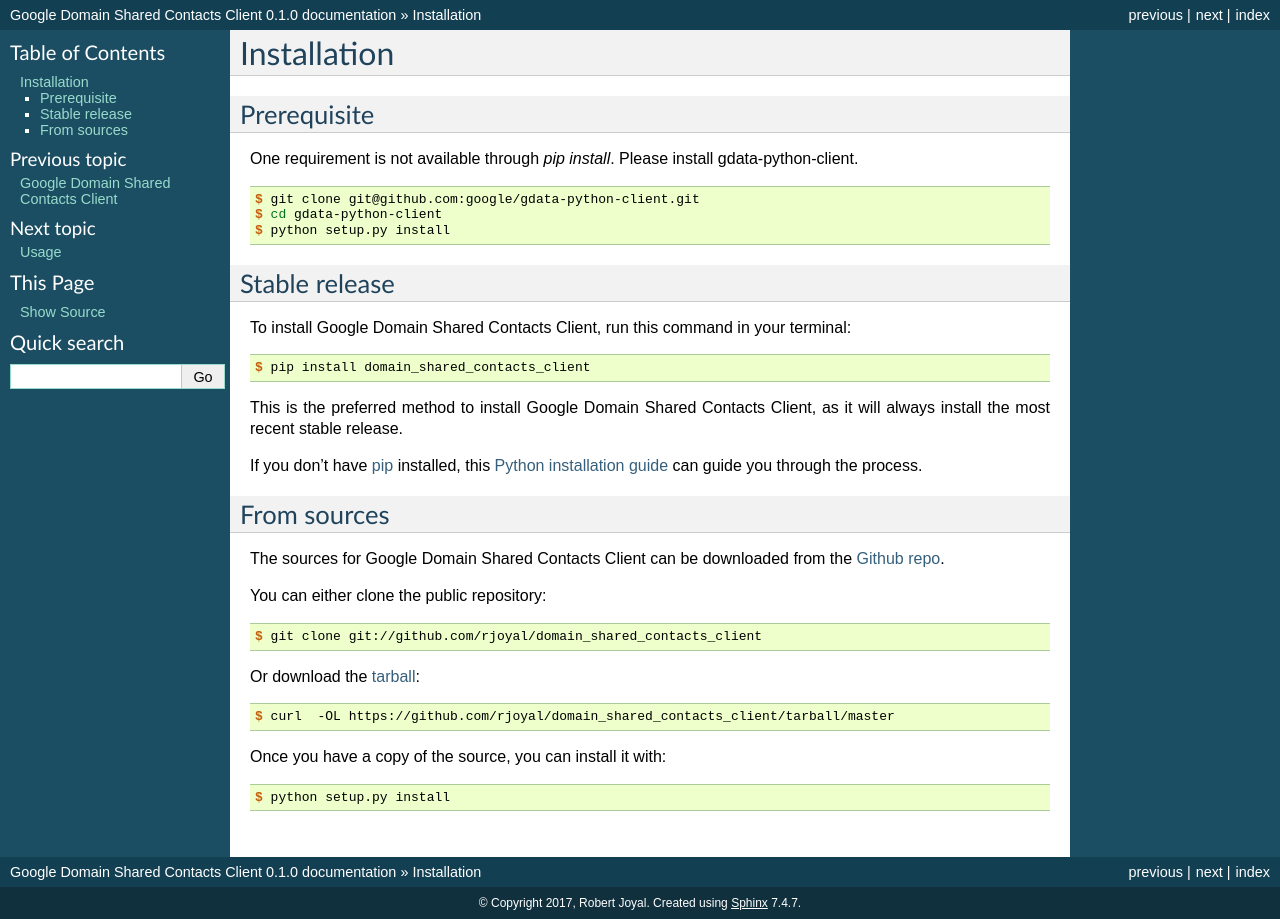
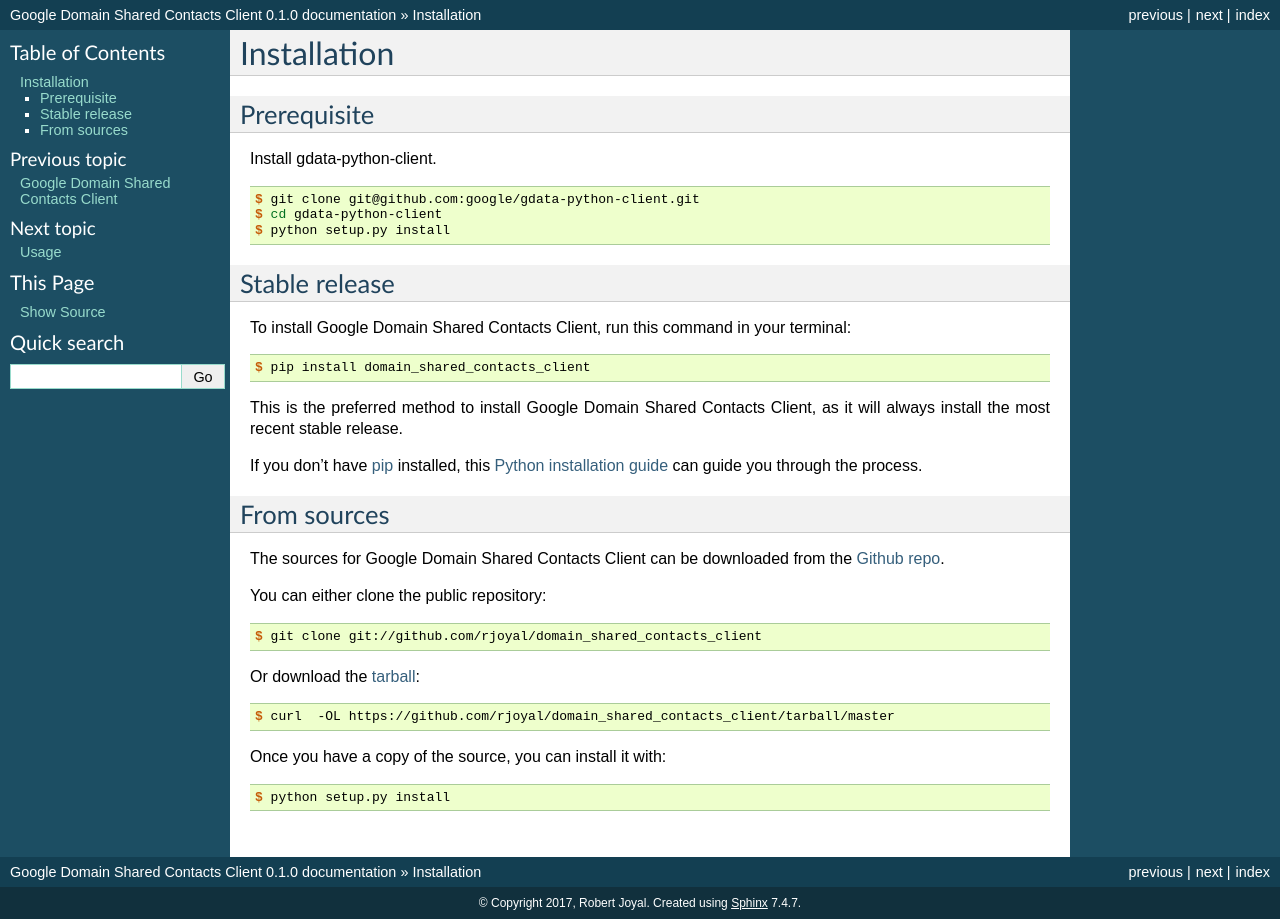
Before and after one commit to rjoyal/domain_shared_contacts_client, a Sphinx documentation site: the page built from docs/installation.rst, in a window 1280 px wide. Built offline with Sphinx 7.4.7, drawn with Linux system fonts in a browser that asks for light colours; pages that are not in the unit, such as notebooks, are missing from menus.

Commit message:
Update installation.rst

```diff
--- a/docs/installation.rst
+++ b/docs/installation.rst
@@ -8,7 +8,7 @@
 Prerequisite
 ------------
 
-One requirement is not available through `pip install`. Please install gdata-python-client.
+Install gdata-python-client.
 
 .. code-block:: console
 
```
